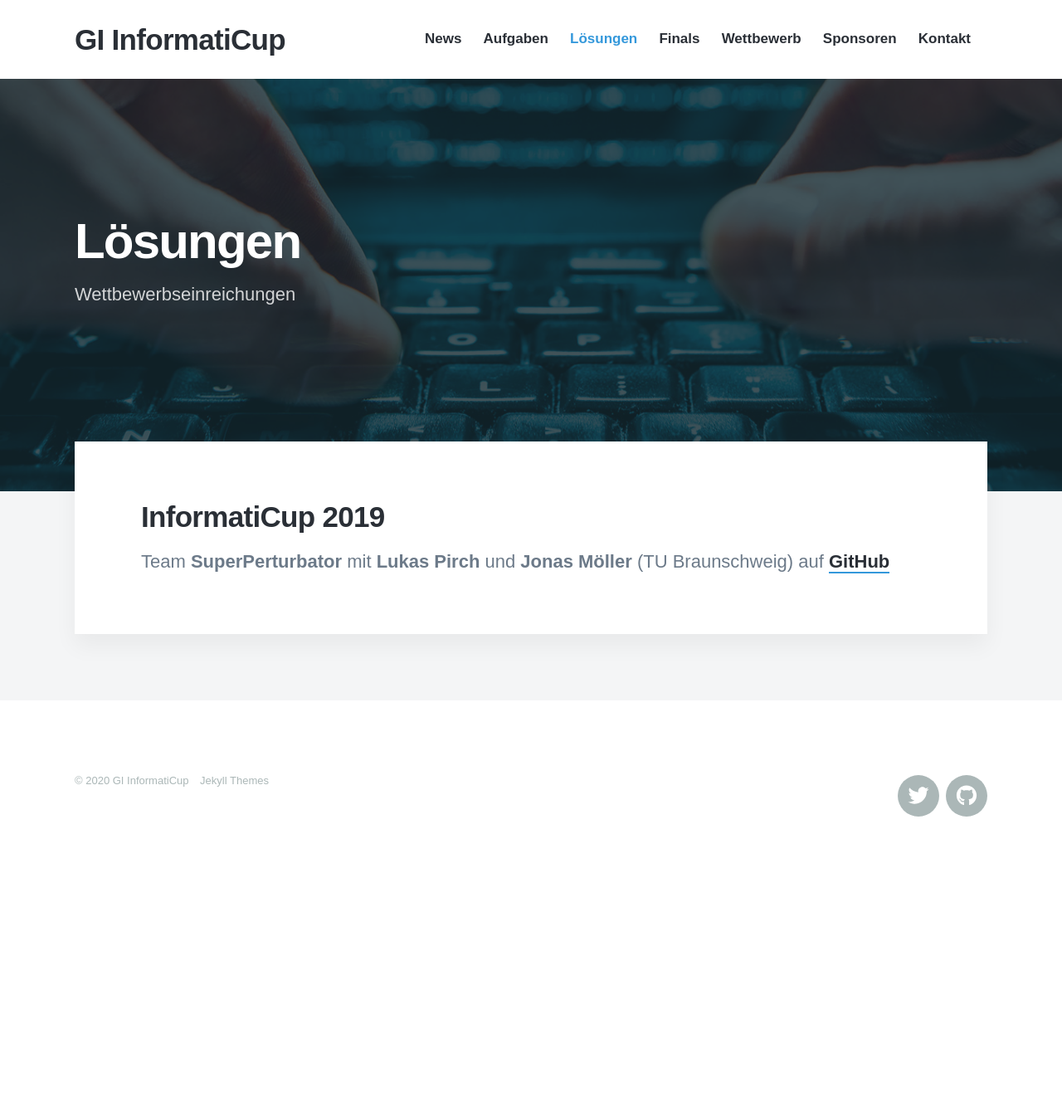
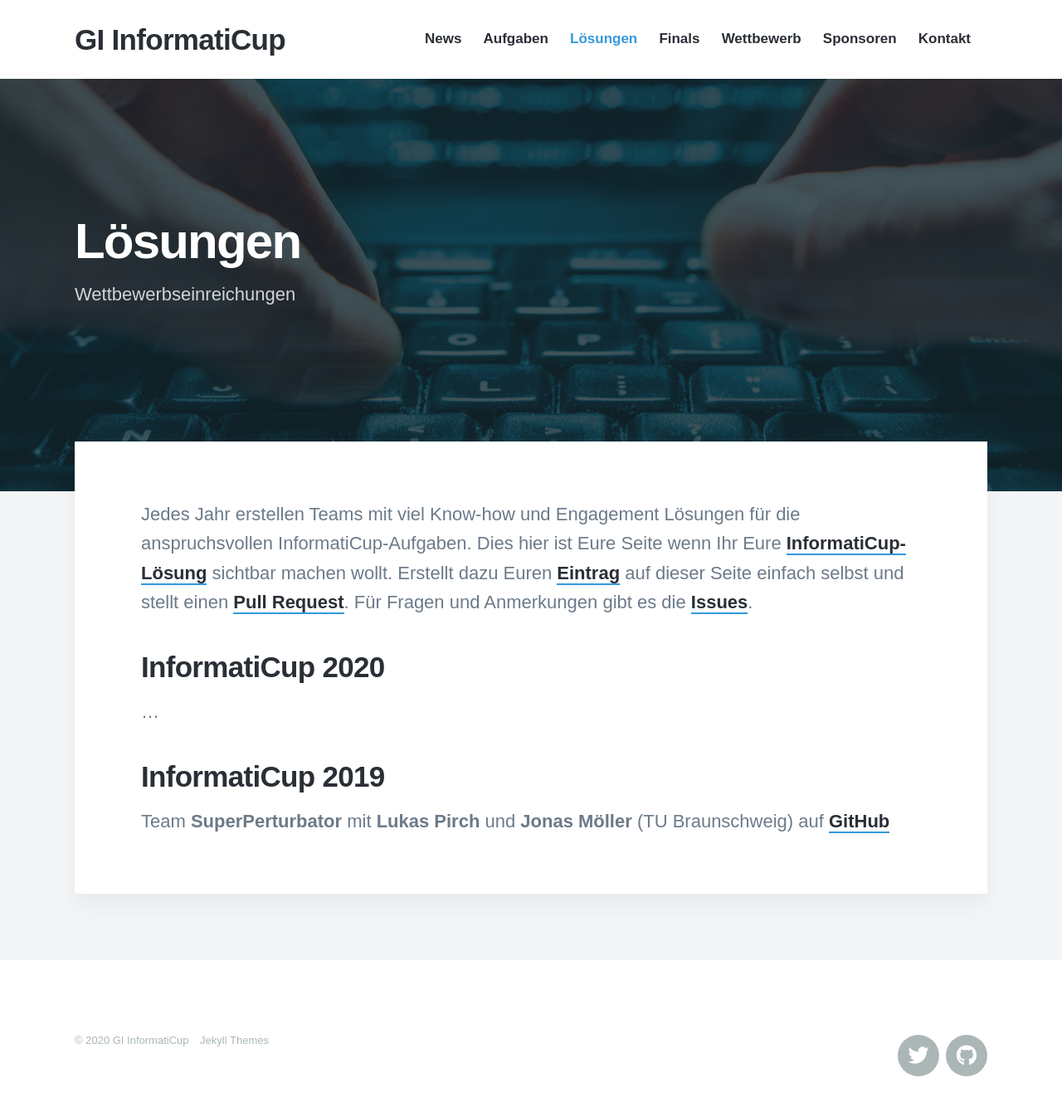
Before and after one commit to informatiCup/informaticup.github.io, a Jekyll site: the page built from _pages/solutions.md, in a window 1280 px wide. Shown: the whole page at 83% size. Built offline with Jekyll 4.4.1, drawn with Linux system fonts in a browser that asks for light colours; nearby versions of some CDN libraries; some web fonts are replaced; before the commit the page ends 1027 px from its top, so only the background shows below that.

Commit message:
Update solutions.md

```diff
--- a/_pages/solutions.md
+++ b/_pages/solutions.md
@@ -5,6 +5,12 @@ description: Veröffentlichte Wettbewerbseinreichungen.
 featured_image: /images/informaticup.jpg
 ---
 
+Jedes Jahr erstellen Teams mit viel Know-how und Engagement Lösungen für die anspruchsvollen InformatiCup-Aufgaben. Dies hier ist Eure Seite wenn Ihr Eure [InformatiCup-Lösung](/challenges/) sichtbar machen wollt. Erstellt dazu Euren [Eintrag](https://guides.github.com/features/mastering-markdown/) auf dieser Seite einfach selbst und stellt einen [Pull Request](https://help.github.com/en/github/collaborating-with-issues-and-pull-requests/about-pull-requests). Für Fragen und Anmerkungen gibt es die [Issues](https://github.com/informatiCup/informaticup.github.io/issues).
+
+## InformatiCup 2020 ##
+
+...
+
 ## InformatiCup 2019 ##
 
 Team **SuperPerturbator** mit **Lukas Pirch** und **Jonas Möller** (TU Braunschweig) auf [GitHub](https://github.com/LPirch/informaticup2019)
```
